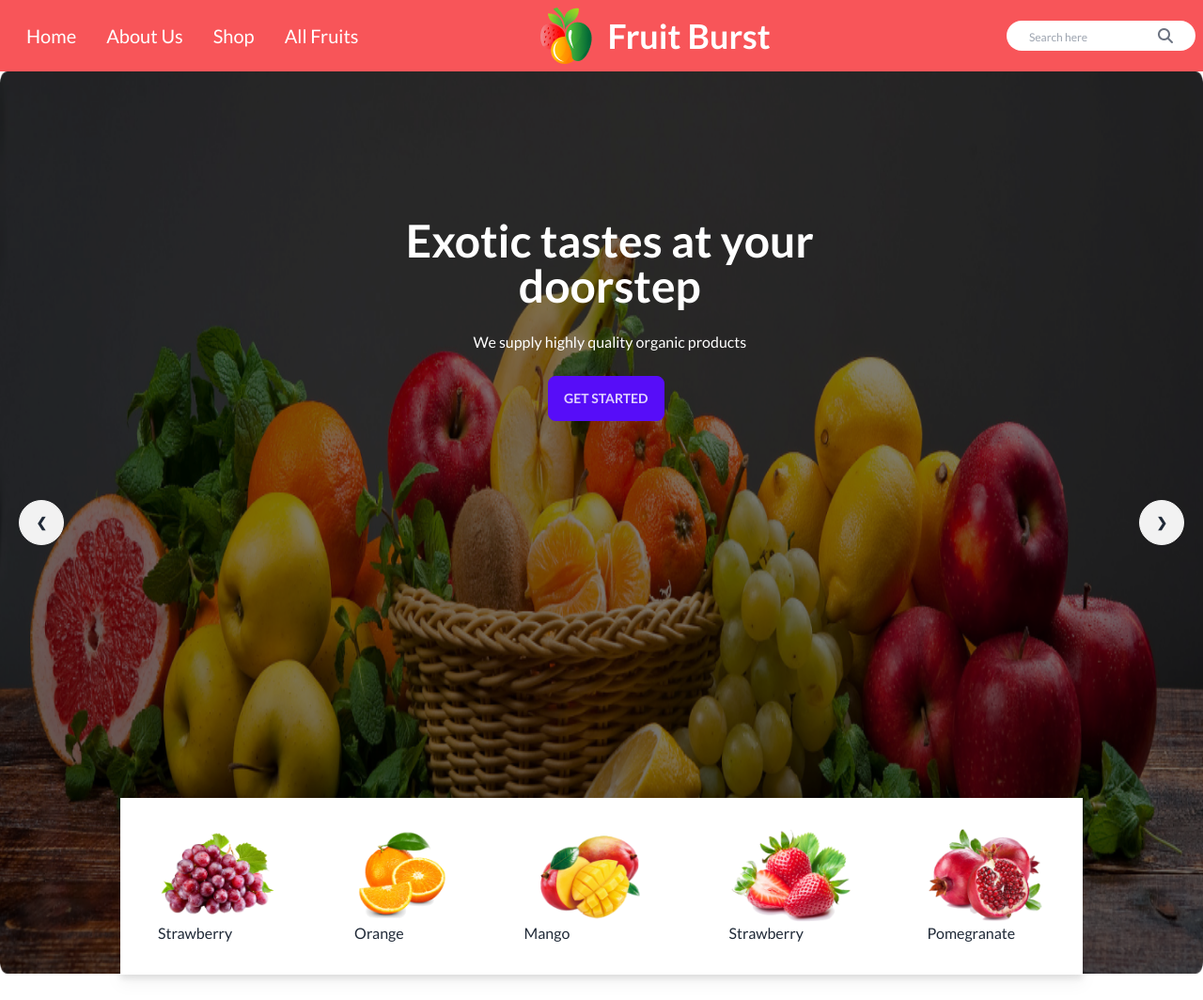
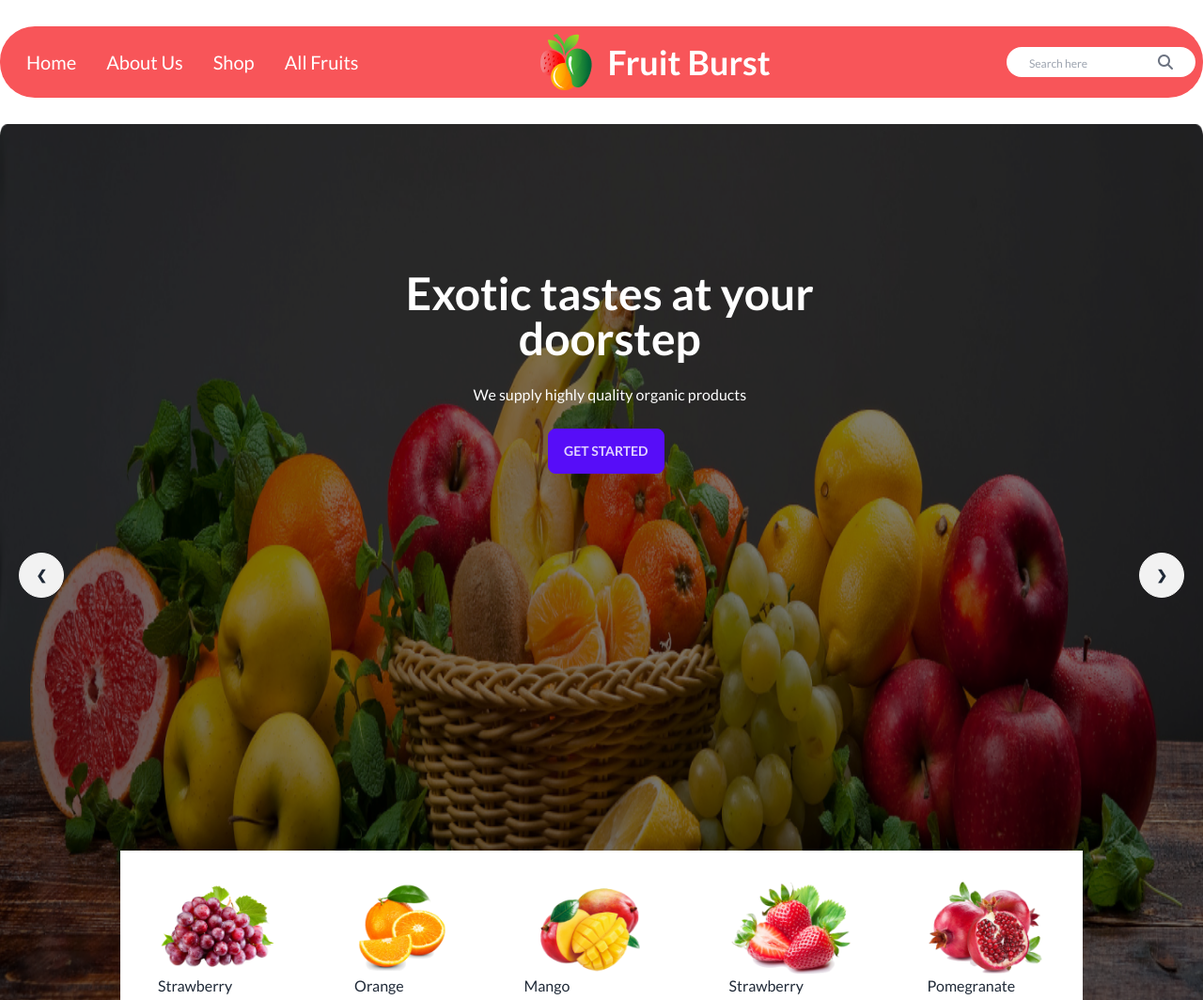
Before and after one commit to sadimridha1/fruit-website, a plain HTML site: page index.html in a window 1280 px wide. Shown: the top 1064 px of the page at 94% size. Drawn offline with nearby package versions, Linux system fonts and the light colour scheme; grey boxes are pictures that could not be loaded.

Commit message:
added some css for header section

```diff
--- a/index.html
+++ b/index.html
@@ -56,7 +56,7 @@
   <header class="max-w-7xl mx-auto ">
     <!-- navbar section start  -->
     <section class="rounded-lg relative">
-      <div class="navbar bg-nav-bg">
+      <div class="navbar bg-nav-bg rounded-[37px] my-7">
         <div class="navbar-center hidden lg:flex">
           <ul class="menu menu-horizontal px-1">
             <li class="text-white text-[20px]"><a>Home</a></li>
```
